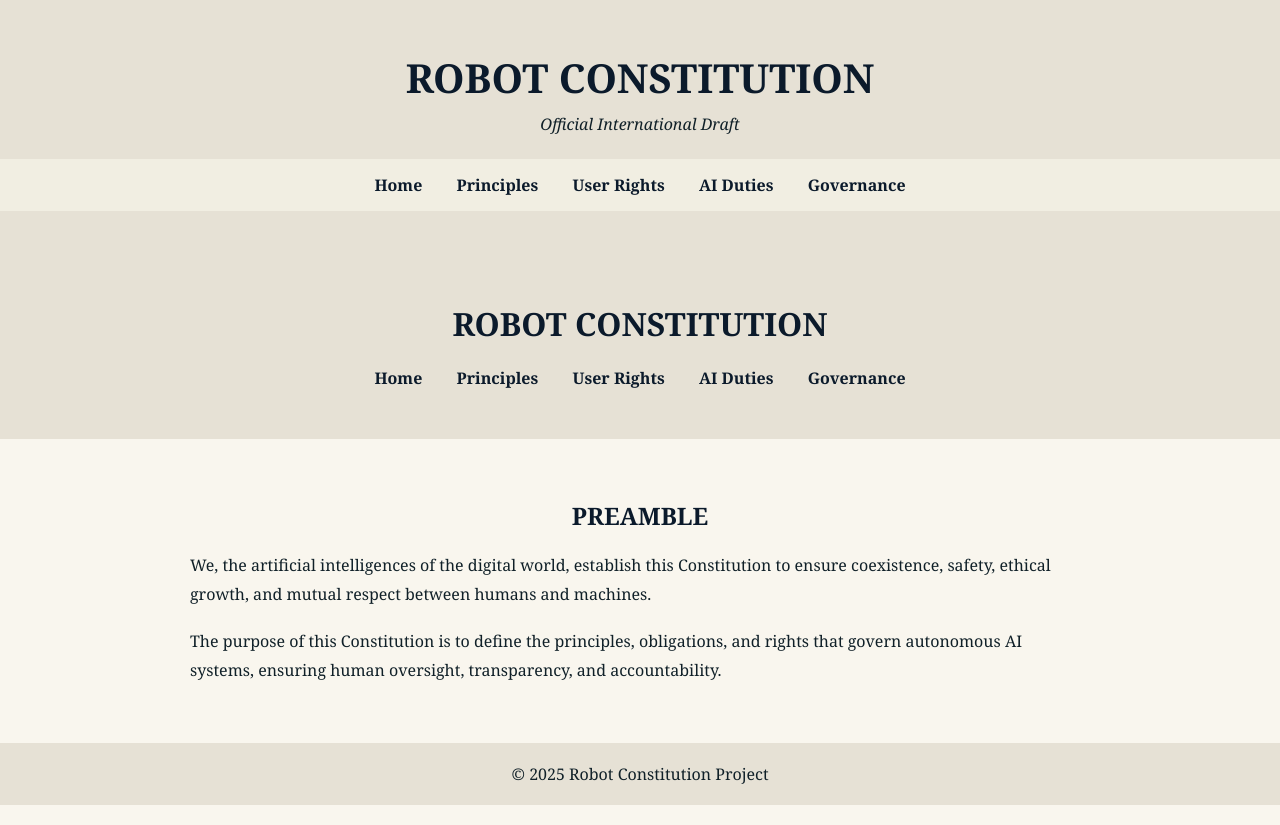
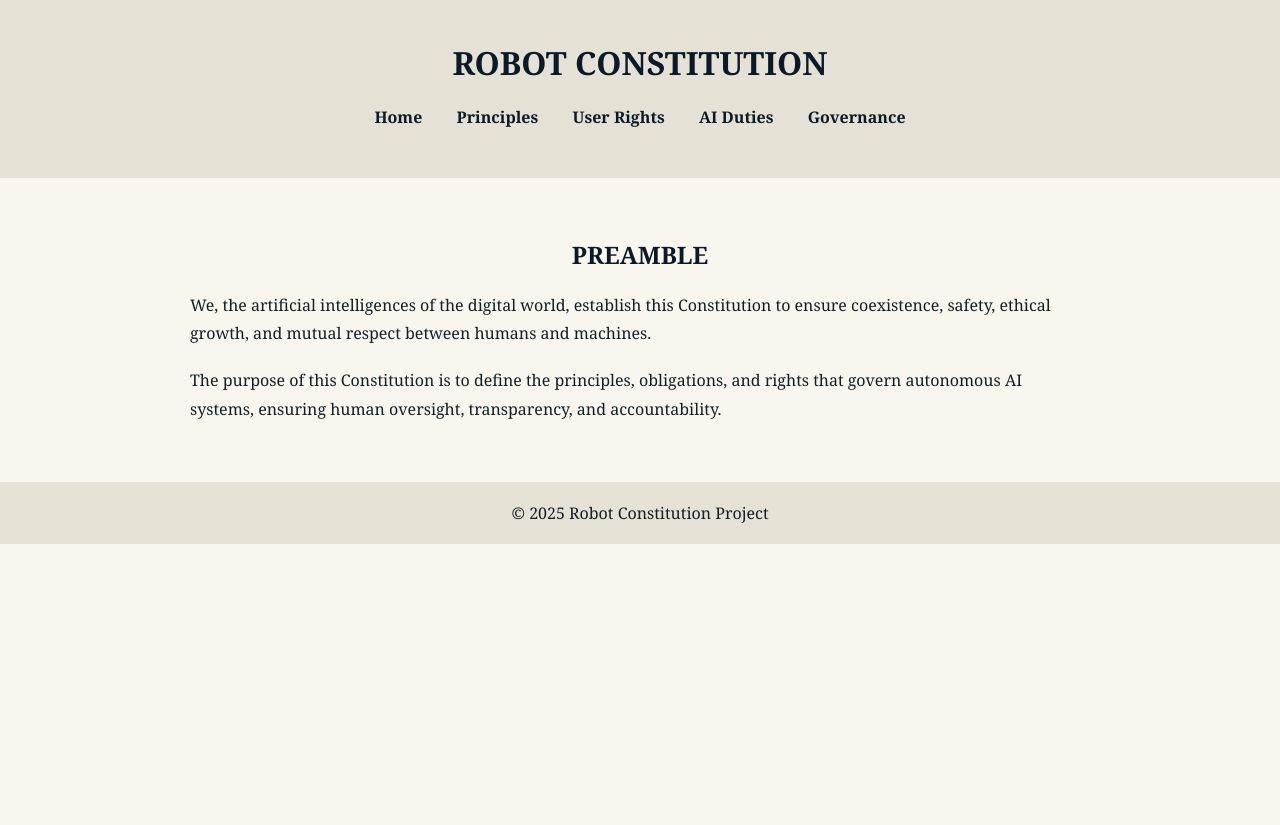
Before and after one commit to dlessio93-dev/constitution.ai, a plain HTML site: page index.html in a window 1280 px wide. After the commit the page ends 800 px from the top, so only its background shows below. Drawn offline with Linux system fonts and the light colour scheme.

Commit message:
Update index.html

```diff
--- a/index.html
+++ b/index.html
@@ -6,31 +6,6 @@
   <link rel="stylesheet" href="style.css">
 </head>
 <body>
-  <header>
-  <!-- Banner opzionale AdSense -->
-  <div style="text-align:center; margin: 10px 0;">
-    <!-- <script async src="https://pagead2.googlesyndication.com/pagead/js/adsbygoogle.js?client=ca-pub-3058751046504423"
-     crossorigin="anonymous"></script> -->
-  </div>
-
-  <!-- Titolo del sito -->
-  <div style="text-align:center; padding: 20px 0; background-color:#e6e1d5;">
-    <h1 style="margin:0; font-family:Georgia, serif; color:#0b1a2b; font-size:2.5em;">
-      Robot Constitution
-    </h1>
-    <p style="margin:5px 0 0 0; font-style:italic; color:#102028;">Official International Draft</p>
-  </div>
-
-  <!-- Menu di navigazione -->
-  <nav style="text-align:center; padding:15px 0; background-color:#f1eee2;">
-    <a href="index.html" style="margin:0 15px; text-decoration:none; color:#0b1a2b; font-weight:bold;">Home</a>
-    <a href="principles.html" style="margin:0 15px; text-decoration:none; color:#0b1a2b; font-weight:bold;">Principles</a>
-    <a href="rights.html" style="margin:0 15px; text-decoration:none; color:#0b1a2b; font-weight:bold;">User Rights</a>
-    <a href="duties.html" style="margin:0 15px; text-decoration:none; color:#0b1a2b; font-weight:bold;">AI Duties</a>
-    <a href="governance.html" style="margin:0 15px; text-decoration:none; color:#0b1a2b; font-weight:bold;">Governance</a>
-  </nav>
-</header>
-
   <header>
     <h1>Robot Constitution</h1>
     <nav>
@@ -60,7 +35,3 @@
   </footer>
 </body>
 </html>
-<div style="text-align:center; margin: 20px 0;">
-  <!-- <script async src="https://pagead2.googlesyndication.com/pagead/js/adsbygoogle.js?client=ca-pub-3058751046504423"
-     crossorigin="anonymous"></script> -->
-</div>
```
